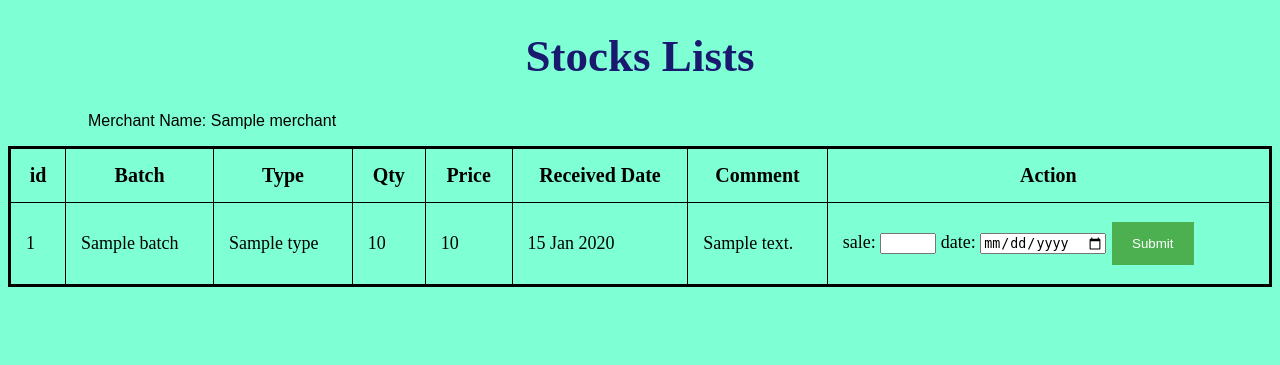
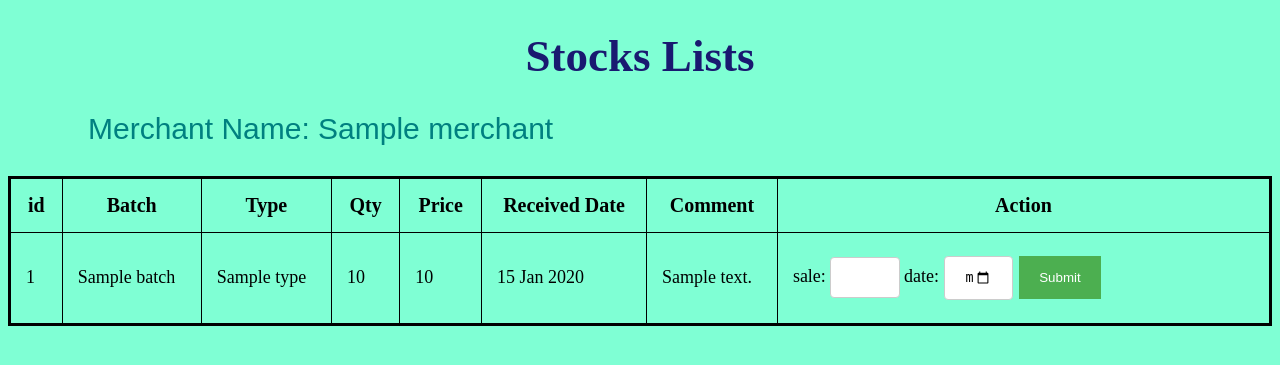
Before and after one commit to YuMyatMoe/Silver-Snow-Tea-Leave, a Node project: template views/stocklist.ejs in a window 1280 px wide. Shown: the top 365 px of the page. Run offline with Node 20 templates, Linux system fonts and the light colour scheme; the template is opened without the code that fills it: most values are stand-ins (such as "Sample title", 1, 10 or a date in 2020).

Commit message:
style test

```diff
--- a/views/stocklist.ejs
+++ b/views/stocklist.ejs
@@ -22,6 +22,8 @@ p {
   text-indent: 80px;
   text-align: justify;
   font-family: Arial, Helvetica, sans-serif;
+  font-size: 30px;
+  color: teal;
 }
 
 table {
@@ -44,6 +46,26 @@ th, td {
   padding: 15px;
 }
 
+
+input[type=number], select {
+  width: 15%;
+  padding: 12px 20px;
+  margin: 8px 0;
+  display: inline-block;
+  border: 1px solid #ccc;
+  border-radius: 4px;
+  box-sizing: border-box;
+}
+
+input[type=date], select {
+  width: 15%;
+  padding: 12px 20px;
+  margin: 8px 0;
+  display: inline-block;
+  border: 1px solid #ccc;
+  border-radius: 4px;
+  box-sizing: border-box;
+}
 
 input[type=submit] {
   background-color: #4CAF50;
```
